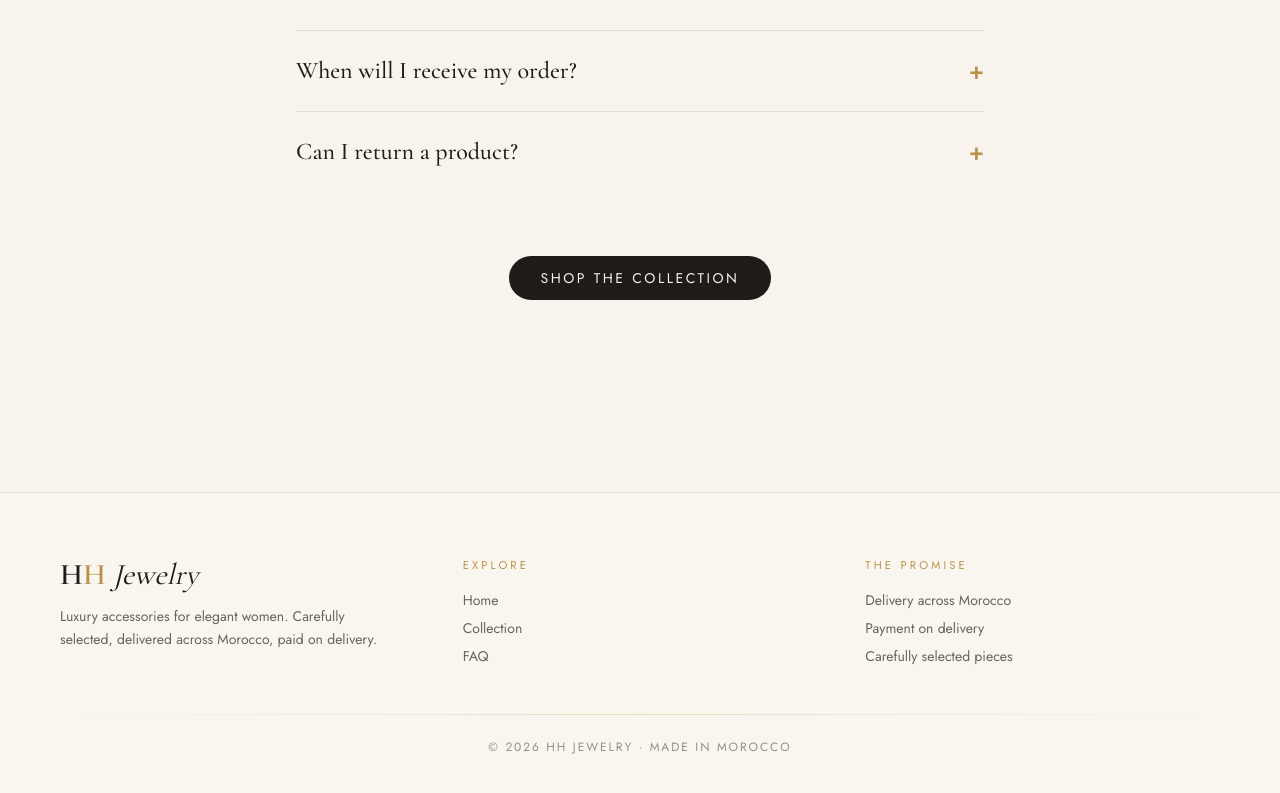
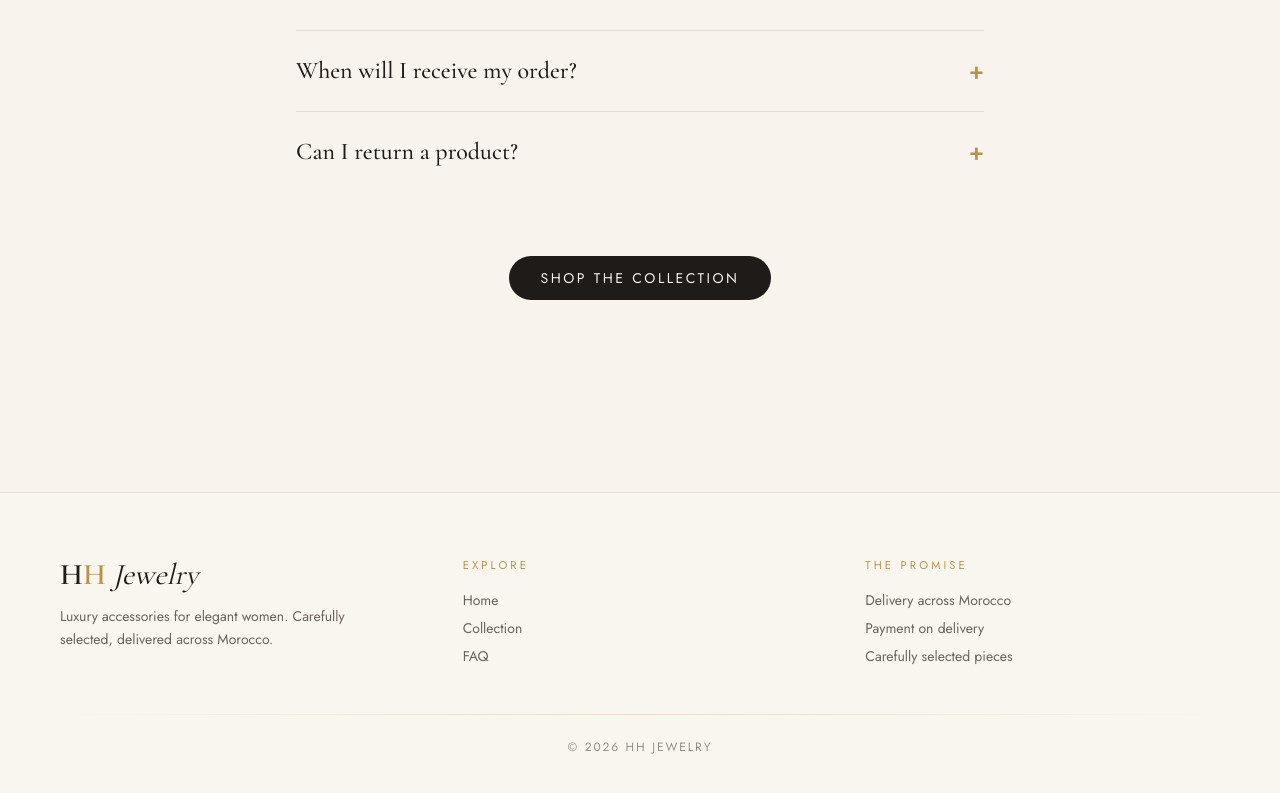
Before and after one commit to HajarHal/HHJewelry, a Next.js app: page / in a window 1280 px wide. Shown: the part 2522-3315 px from the top of the page. Built offline with nearby package versions, Linux system fonts and the light colour scheme.

Commit message:
Update Footer.tsx

```diff
--- a/components/Footer.tsx
+++ b/components/Footer.tsx
@@ -12,7 +12,7 @@ export default function Footer() {
             </h3>
             <p className="mt-3 max-w-xs font-body text-sm leading-relaxed text-stone">
               Luxury accessories for elegant women. Carefully selected, delivered
-              across Morocco, paid on delivery.
+              across Morocco.
             </p>
           </div>
 
@@ -49,7 +49,7 @@ export default function Footer() {
 
         <div className="mt-12 hairline" />
         <p className="mt-6 text-center font-body text-xs uppercase tracking-[0.16em] text-stone/70">
-          © {new Date().getFullYear()} HH Jewelry · Made in Morocco
+          © {new Date().getFullYear()} HH Jewelry
         </p>
       </div>
     </footer>
```
